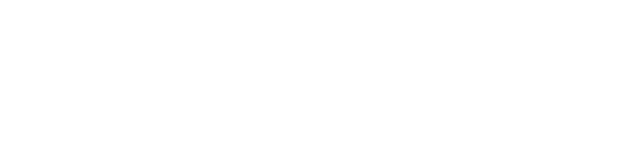
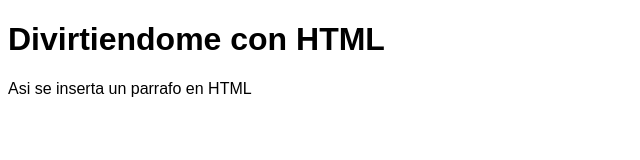
Before and after one commit to Santiago-Sixtos/SantiagoEmmanuelSixtosMartinez, a plain HTML site: page Selectores basicos/Selectores Basicos.html in a window 1280 px wide. Shown: the whole page, without its empty margins (0-640 px from the left). Drawn offline with Linux system fonts and the light colour scheme.

Commit message:
28/08/23

```diff
--- a/Selectores basicos/Selectores Basicos.html
+++ b/Selectores basicos/Selectores Basicos.html
@@ -4,8 +4,16 @@
     <meta charset="UTF-8">
     <meta name="viewport" content="width=device-width, initial-scale=1.0">
     <title>Document</title>
+    <style>
+        body {
+            font-family: Arial, Helvetica, sans-serif;
+        }
+    </style>
 </head>
 <body>
+    <h1>Divirtiendome con HTML</h1>
+
+    <p>Asi se inserta un parrafo en HTML</p>
 
 </body>
 </html>
```
